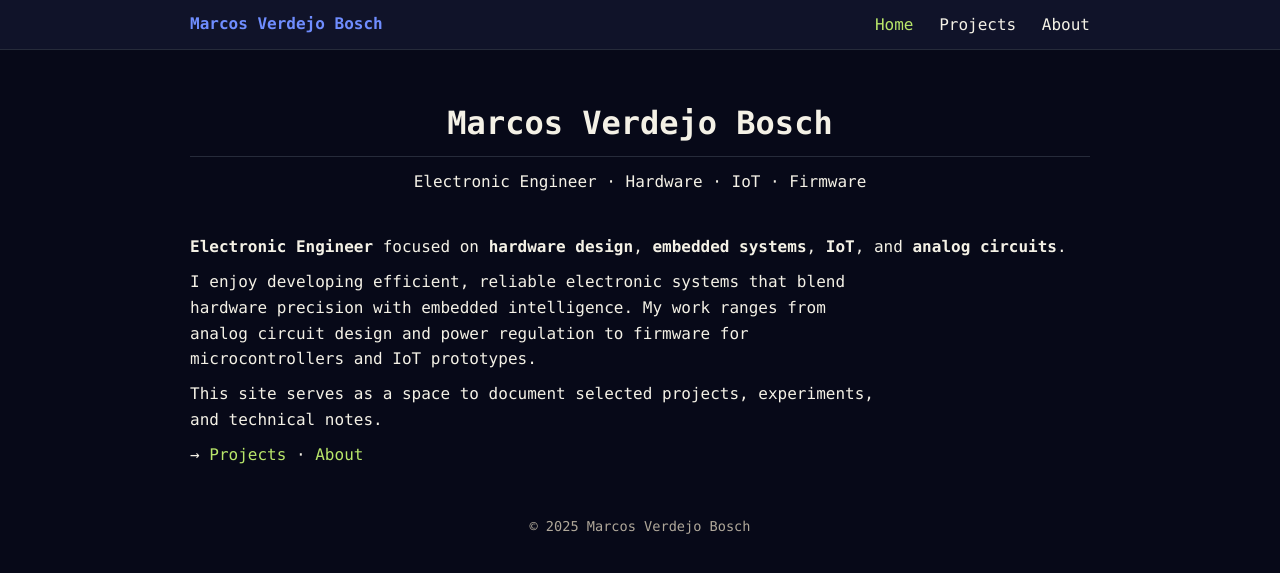
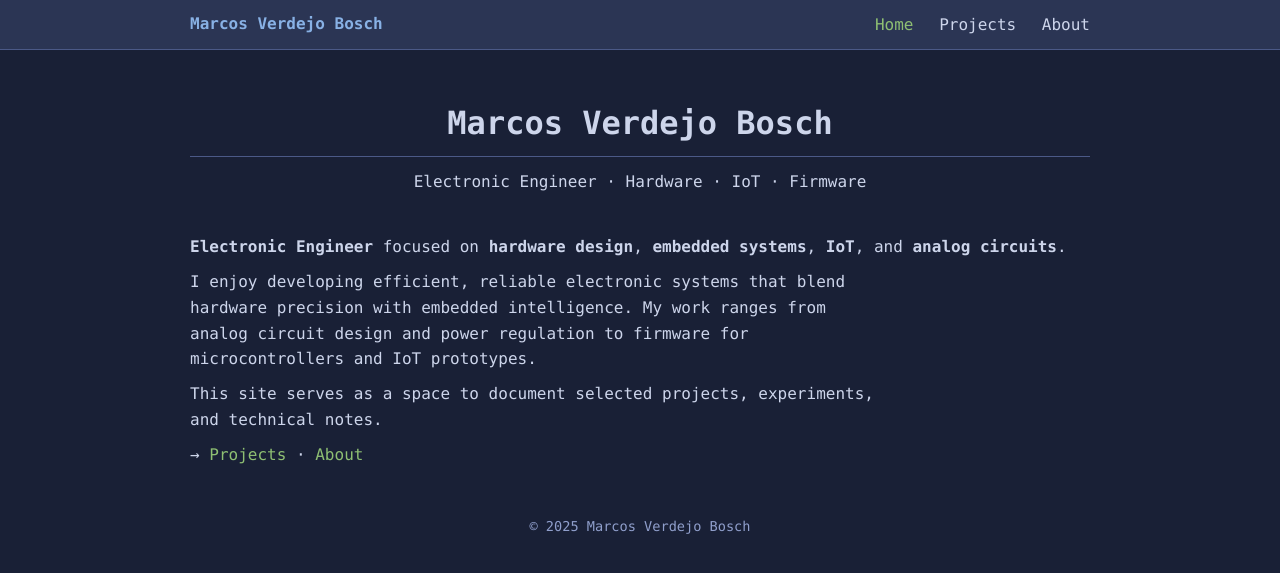
Before and after one commit to MarcosVerde/MarcosVerde.github.io, a Jekyll site: the page built from index.md, in a window 1280 px wide. Shown: the top 573 px of the page. Built offline with Jekyll 4.4.1, drawn with Linux system fonts in a browser that asks for light colours.

Commit message:
Update style.css
Apply Rootloops terminal palette to site theme

```diff
--- a/assets/css/style.css
+++ b/assets/css/style.css
@@ -1,18 +1,19 @@
 /* --------------------------------------------------------------
-   Global dark theme (deep indigo/violet)
-   Font: Consolas (monospace-style, more legible)
-   Primary: warm off-white text
-   Accents: vivid blue + yellow-green
+   Global dark theme (Rootloops palette)
+   Font: Consolas (monospace-style, legible)
+   Background: #192036
+   Foreground: #cdd5eb
 -------------------------------------------------------------- */
 
 :root {
-  --bg: #070918;        /* main background: very dark indigo */
-  --bg-alt: #101329;    /* navbar / panels */
-  --fg: #f4f1e6;        /* primary text: warm off-white */
-  --muted: #b0a89a;     /* secondary text: soft beige/gray */
-  --line: #262b3a;      /* subtle borders */
-  --accent: #6f8dff;    /* primary accent: blue */
-  --accent-alt: #b8e66a;/* secondary accent: yellow-green */
+  --bg: #192036;        /* background */
+  --bg-alt: #2b3554;    /* navbar / panels */
+  --fg: #cdd5eb;        /* main text (foreground) */
+  --muted: #909fcc;     /* secondary text */
+  --line: #4b5987;      /* subtle borders */
+
+  --accent: #88b1e5;    /* primary accent: bright blue */
+  --accent-alt: #8ebf73;/* secondary accent: bright green */
 }
 
 /* Base layout */
@@ -59,7 +60,7 @@ h2,
 h3 {
   margin-top: 2rem;
   margin-bottom: 0.75rem;
-  color: var(--fg);          /* same warm off-white as body text */
+  color: var(--fg);          /* same color as main text */
 }
 
 h1 {
@@ -72,8 +73,6 @@ h3 {
   border-bottom: none;
   padding-bottom: 0;
 }
-
-
 
 /* Paragraph spacing */
 
@@ -109,7 +108,7 @@ li {
 
 .nav-title {
   font-weight: 700;
-  color: var(--accent);
+  color: var(--accent);      /* brand text: bright blue */
   text-decoration: none;
 }
 
@@ -121,7 +120,7 @@ li {
 
 .nav-links a:hover,
 .nav-links a.active {
-  color: var(--accent-alt);
+  color: var(--accent-alt); /* active/hover: bright green */
 }
 
 /* Home page: center main title */
@@ -136,9 +135,8 @@ li {
   text-align: center;
   margin-top: 0.5rem;
   margin-bottom: 2.5rem;
-  color: var(--fg);   /* same warm off-white */
+  color: var(--fg);
 }
-
 
 /* Footer */
 
```
